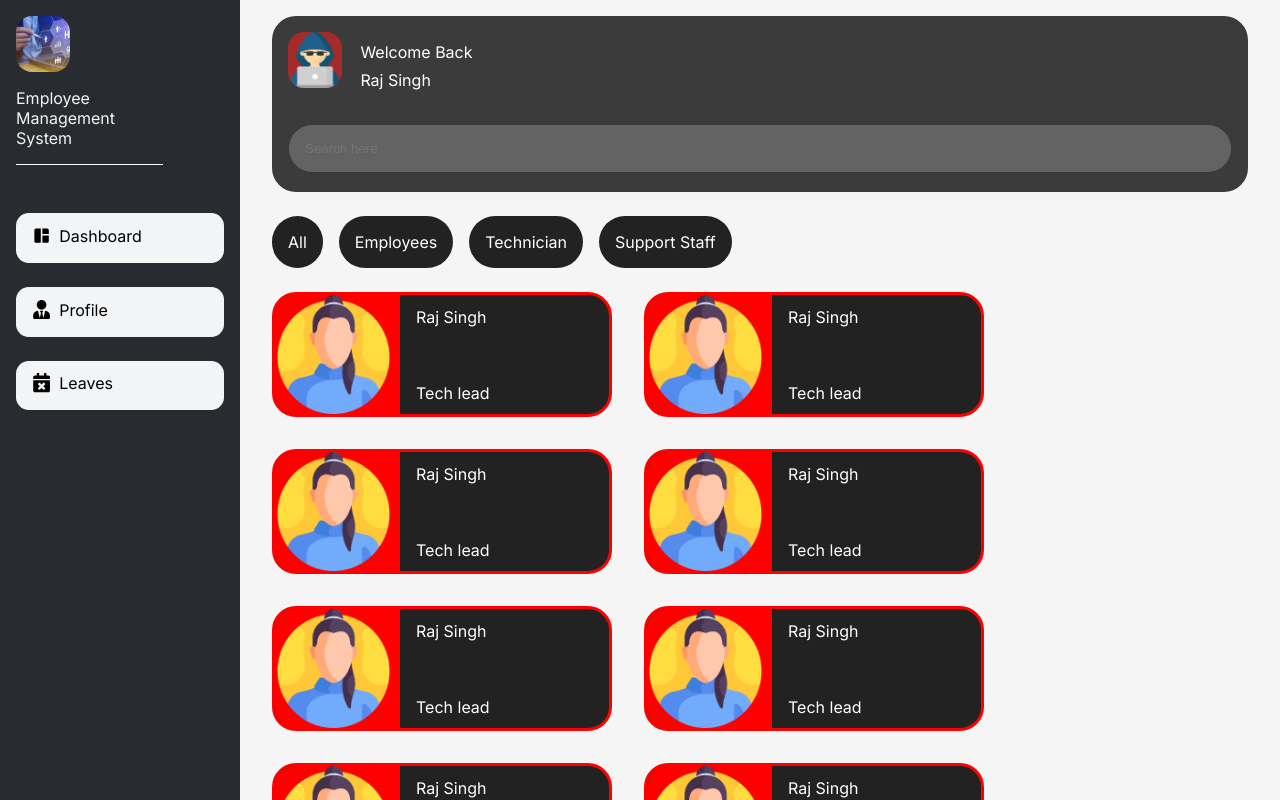
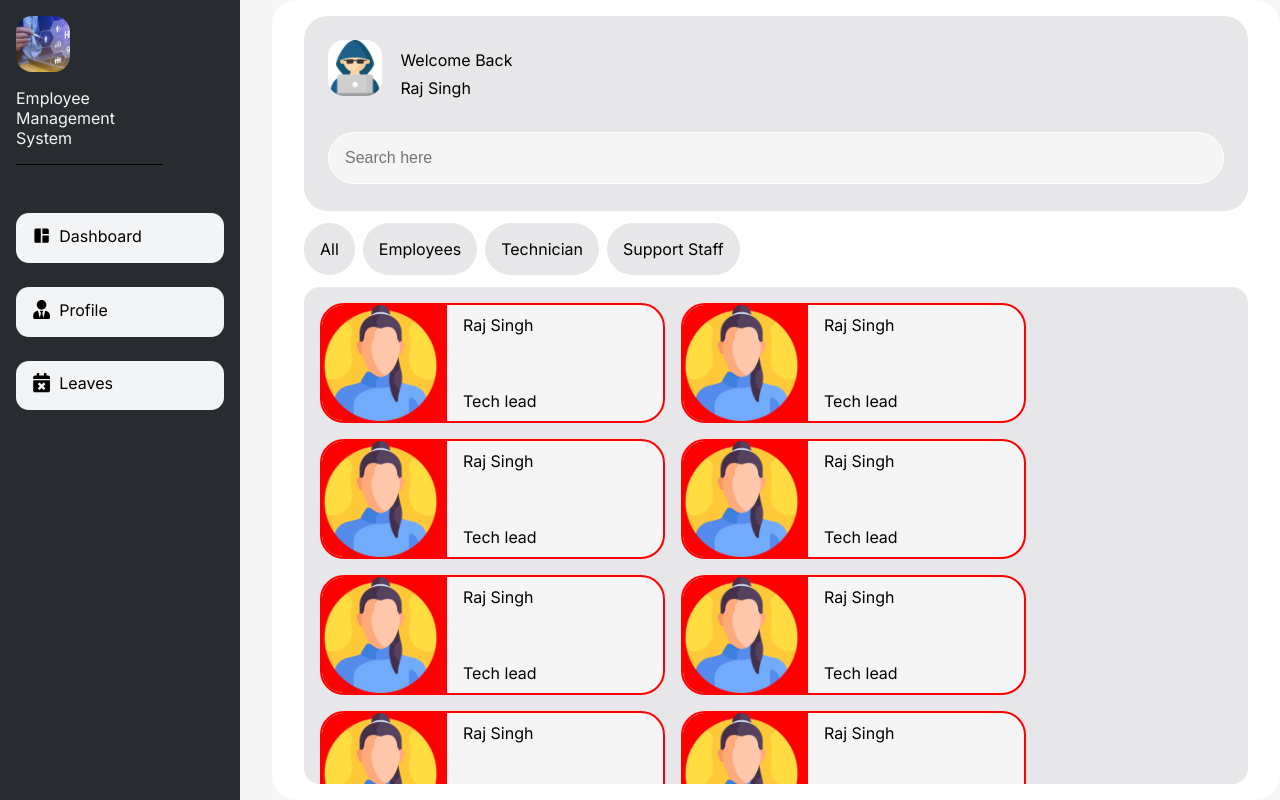
Before and after one commit to rajnsingh99/ems-nextjs, a Next.js app: page /dashboard in a window 1280 px wide. Shown: the top 800 px of the page. Built offline with nearby package versions, Linux system fonts and the light colour scheme.

Commit message:
CC-13 Refined UI

```diff
--- a/app/dashboard/dashboard.css
+++ b/app/dashboard/dashboard.css
@@ -5,17 +5,16 @@
 }
 
 body {
-    color: #fff;
-    background-color: black ;
+  background-color: #282c30;
 }
 
-.container {
-    width: 100%;
-    height: 100%;
+.dashboard-base-container {
   display: flex;
   flex-direction: column;
-    margin-right: 2rem;
-    margin-bottom: 1rem;
+  padding: 1rem 2rem 1rem 2rem;
+  border-radius: 1.5rem;
+  gap: 0.75rem;
+  background-color: white;
 }
 
 .searchbar-wrapper {
@@ -23,11 +22,9 @@ body {
   display: flex;
   flex-wrap: wrap;
   flex-direction: column;
-    padding: 1rem;
+  padding: 1.5rem;
   border-radius: 1.5rem;
-    margin-top: 1rem;
-    margin-bottom: 1.5rem;
-    background-color: #3b3b3b;
+  background-color: #e7e6e8;
 }
 
 .employee-wrapper {
@@ -40,7 +37,7 @@ body {
   border-radius: 50%;
   object-fit: cover;
   color: #222222;
-    background-color: brown;
+  background-color: white;
 }
 
 .employee-name-wrapper {
@@ -49,7 +46,7 @@ body {
   justify-content: center;
   gap: 0.5rem;
   font-size: 1rem;
-    margin-left: .5rem;
+  margin-left: 0.5rem;
   padding: 10px;
 }
 
@@ -57,16 +54,16 @@ body {
   margin-top: 1.5rem;
   margin-bottom: 3px;
   padding: 1rem;
+  font-size: medium;
   border-radius: 2rem;
-    border: 1px solid #3b3b3b;
-    background-color: #636363;
+  border: 1px solid white;
+  background-color: whitesmoke;
 }
 
 .suggestion-list {
   display: flex;
   flex-wrap: wrap;
-    gap: 1rem;
-    margin-bottom: 1.5rem;
+  gap: 0.5rem;
 }
 
 .suggestion-list li {
@@ -75,5 +72,13 @@ body {
   width: fit-content;
   border-radius: 50px;
   overflow: hidden;
-    background-color: #222222;
+  background-color: #e7e6e8;
 }
+
+.dashboard-pc-container {
+  height: 100%;
+  padding: 1rem;
+  border-radius: 1rem;
+  background-color: #e7e6e8;
+  overflow: scroll;
+}
--- a/app/dashboard/page.js
+++ b/app/dashboard/page.js
@@ -20,7 +20,7 @@ export default function Dashboard() {
 
   return (
     <BaseLayout>
-            <div className="container">
+      <main className="dashboard-base-container">
         <div className="searchbar-wrapper">
           <div className="employee-wrapper">
             <Image
@@ -40,7 +40,8 @@ export default function Dashboard() {
             className="searchBar-input"
             placeholder="Search here"
             onChange={handleChange}
-                        value={searchInput} />
+            value={searchInput}
+          />
         </div>
         <ul className="suggestion-list">
           <li>All</li>
@@ -49,19 +50,101 @@ export default function Dashboard() {
           <li>Support Staff</li>
         </ul>
 
-                <ul className="pc-wrapper">
-                    <li><ProfileCard/></li>
-                    <li><ProfileCard/></li>
-                    <li><ProfileCard/></li>
-                    <li><ProfileCard/></li>
-                    <li><ProfileCard/></li>
-                    <li><ProfileCard/></li>
-                    <li><ProfileCard/></li>
-                    <li><ProfileCard/></li>
-                    <li><ProfileCard/></li>
+        <section className="dashboard-pc-container">
+          <ul className="dashboard-pc-list">
+            <li>
+              <ProfileCard />
+            </li>
+            <li>
+              <ProfileCard />
+            </li>
+            <li>
+              <ProfileCard />
+            </li>
+            <li>
+              <ProfileCard />
+            </li>
+            <li>
+              <ProfileCard />
+            </li>
+            <li>
+              <ProfileCard />
+            </li>
+            <li>
+              <ProfileCard />
+            </li>
+            <li>
+              <ProfileCard />
+            </li>
+            <li>
+              <ProfileCard />
+            </li>
+            <li>
+              <ProfileCard />
+            </li>
+            <li>
+              <ProfileCard />
+            </li>
+            <li>
+              <ProfileCard />
+            </li>
+            <li>
+              <ProfileCard />
+            </li>
+            <li>
+              <ProfileCard />
+            </li>
+            <li>
+              <ProfileCard />
+            </li>
+            <li>
+              <ProfileCard />
+            </li>
+            <li>
+              <ProfileCard />
+            </li>
+            <li>
+              <ProfileCard />
+            </li>
+            <li>
+              <ProfileCard />
+            </li>
+            <li>
+              <ProfileCard />
+            </li>
+            <li>
+              <ProfileCard />
+            </li>
+            <li>
+              <ProfileCard />
+            </li>
+            <li>
+              <ProfileCard />
+            </li>
+            <li>
+              <ProfileCard />
+            </li>
+            <li>
+              <ProfileCard />
+            </li>
+            <li>
+              <ProfileCard />
+            </li>
+            <li>
+              <ProfileCard />
+            </li>
+            <li>
+              <ProfileCard />
+            </li>
+            <li>
+              <ProfileCard />
+            </li>
+            <li>
+              <ProfileCard />
+            </li>
           </ul>
-            </div>
-
+        </section>
+      </main>
     </BaseLayout>
   );
 }
--- a/app/globals.css
+++ b/app/globals.css
@@ -98,23 +98,22 @@ body {
   margin-left: 0.5rem;
 }
 
-.pc-wrapper {
+.dashboard-pc-list {
   display: flex;
   flex-wrap: wrap;
-  gap: 2rem;
-  margin-bottom: 2rem;
+  gap: 1rem;
 }
 
-.pc-wrapper li {
+.dashboard-pc-list li {
   display: flex;
   justify-content: start;
   list-style-type: none;
-  width: 340px;
-  height: 125px;
+  width: 345px;
+  height: 120px;
   border-radius: 1.5rem;
   overflow: hidden;
-  border: 3px solid red;
-  background-color: #222222;
+  border: 2px solid red;
+  background-color: whitesmoke;
 }
 
 .pc-container {
--- a/app/profile/page.js
+++ b/app/profile/page.js
@@ -7,6 +7,7 @@ import { EMP_INFO_MOCK, EMP_SKILL_SET } from "../utility/MockData.js";
 export default function Profile() {
   return (
     <BaseLayout>
+      <main className="ep-base-container">
         <form className="profile-form">
           <div className="profile-form-container">
             <section className="profile-form-section">
@@ -105,6 +106,7 @@ export default function Profile() {
             <button>Cancel</button>
           </section>
         </form>
+      </main>
     </BaseLayout>
   );
 }
--- a/app/profile/profile.css
+++ b/app/profile/profile.css
@@ -5,7 +5,12 @@
 }
 
 body {
+  background-color: #282c30;
+}
+
+.ep-base-container {
   background-color: white;
+  border-radius: 1.5rem;
 }
 
 .profile-form {
@@ -71,7 +76,7 @@ body {
   padding-top: 0.75rem;
   padding-bottom: 0.75rem;
   border-radius: 17px;
-  background-color: #faf9f6;
+  background-color: #e7e6e8;
 }
 
 .profile-form-section-info h6 {
@@ -139,5 +144,5 @@ body {
   margin: 0.5rem;
   font-size: medium;
   font-weight: 500;
-  background-color: #faf9f6;
+  background-color: #e7e6e8;
 }
```
Also changed, not shown: app/leaves/leaves.css (+7 -2 lines). Lines whose indentation alone changed are shown as unchanged.
